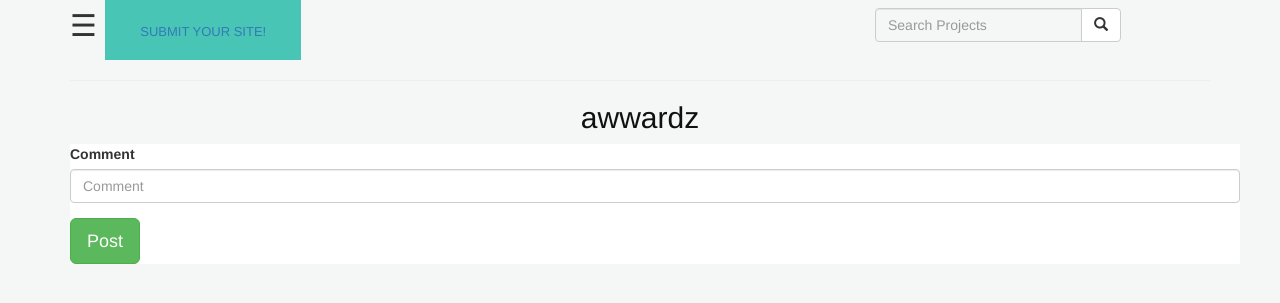
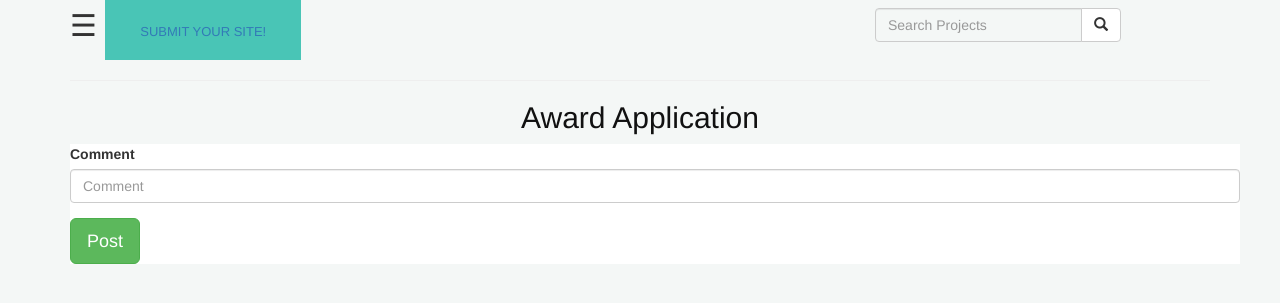
Before and after one commit to sandrineTuyizere/Awards-Application, a Django app: page /comment/1 in a window 1280 px wide. Shown: the top 303 px of the page. Run offline with Django 3.2, Linux system fonts and the light colour scheme; a user stored in the database is signed in; some libraries are stand-ins or nearby versions.

Commit message:
first commit

```diff
--- a/award/templates/navbar.html
+++ b/award/templates/navbar.html
@@ -107,7 +107,7 @@ function closeNav() {
         border: none;
         overflow: hidden;"><a href="{%url 'new-post'%}">SUBMIT YOUR SITE!</a></button>
 <hr>
-<h1 class="text-center" style="font-size:30px;color:#111; ">awwardz</h1>
+<h1 class="text-center" style="font-size:30px;color:#111; ">Award Application</h1>
 </body>
 </html>
 
```
